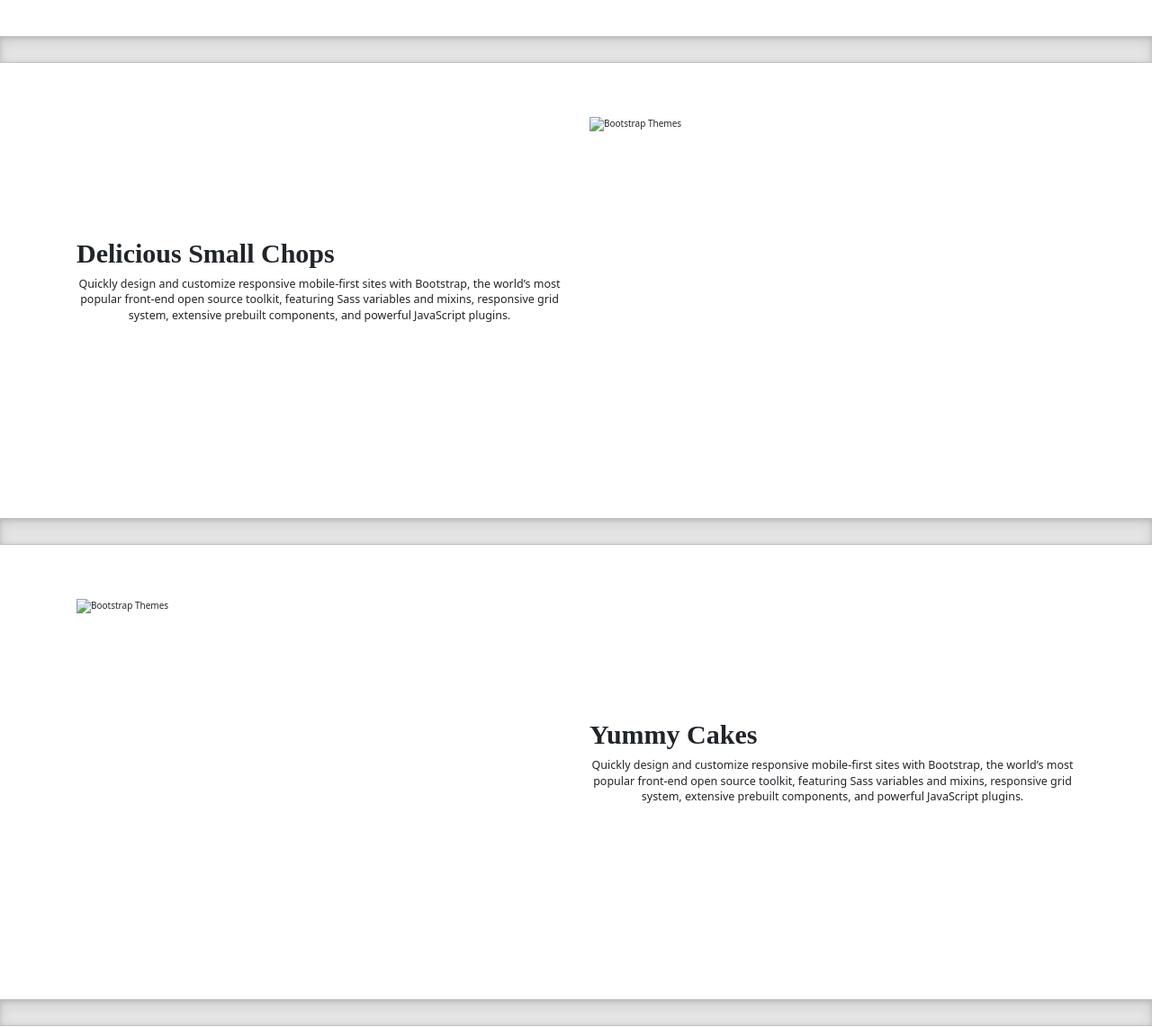
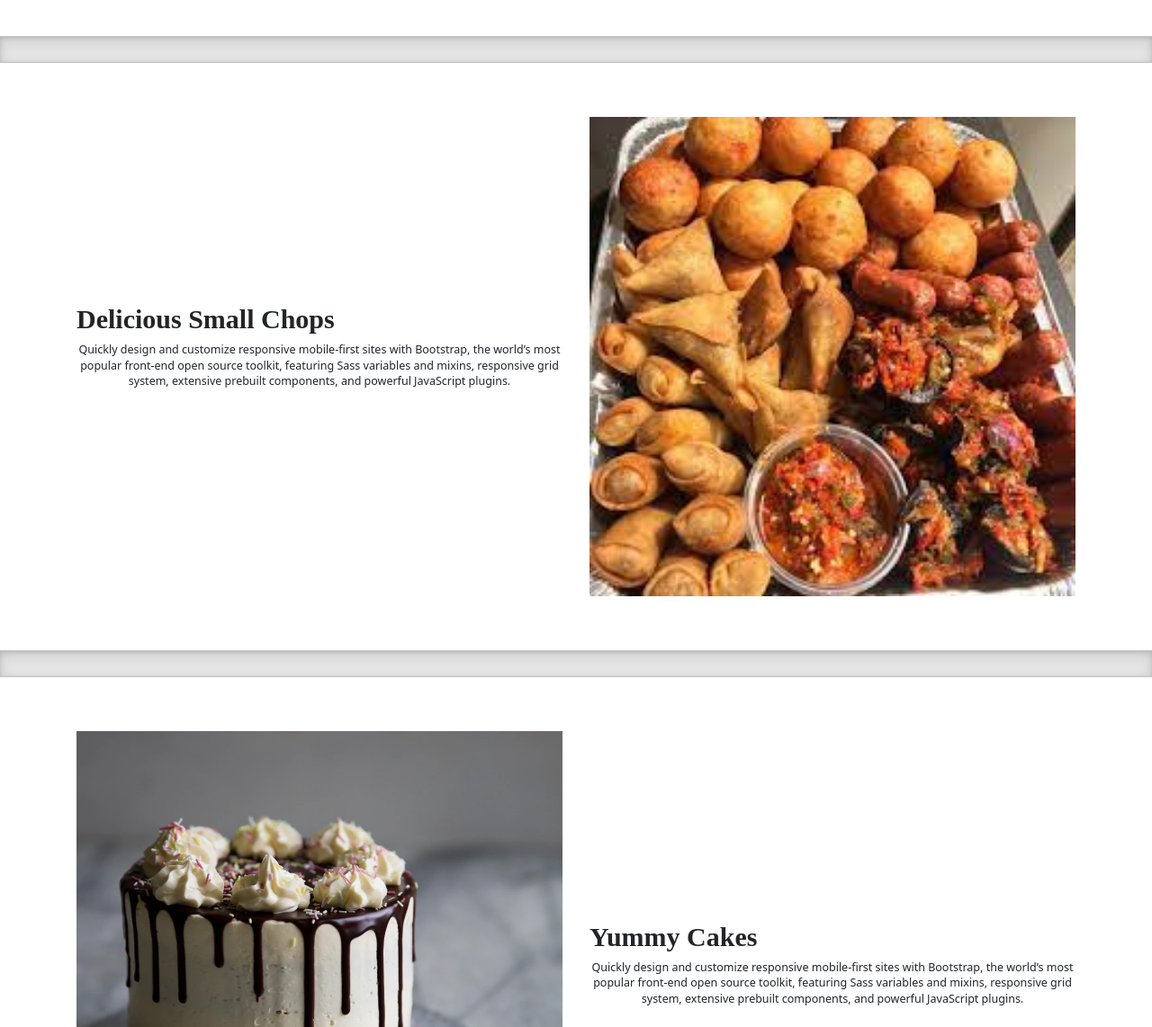
Before and after one commit to AyomideDeborah/AyomideDeborah.github.io, a plain HTML site: page index.html in a window 1280 px wide. Shown: the part 2080-3222 px from the top of the page at 90% size. Drawn offline with nearby package versions, Linux system fonts and the light colour scheme; files that its build step writes are made by us from their sources; files whose address does not match are found by name; a web font is replaced by a local one.

Commit message:
Update index.html

```diff
--- a/index.html
+++ b/index.html
@@ -11,7 +11,7 @@
 <link rel="preconnect" href="https://fonts.gstatic.com" crossorigin>
 <link href="https://fonts.googleapis.com/css2?family=Splash&family=The+Nautigal:wght@700&display=swap" rel="stylesheet">
 
-    <link rel="stylesheet" href="bootstrap/css/bootstrap.min.css">
+    <link rel="stylesheet" href="bootstrap.min.css">
     <link rel="stylesheet" href="styles.css">
 
     <link href="https://cdn.jsdelivr.net/npm/bootstrap@5.1.3/dist/css/bootstrap.min.css" rel="stylesheet">
@@ -92,7 +92,7 @@
   <div class="container col-xxl-8 px-4 py-5">
     <div class="row flex-lg-row-reverse align-items-center g-5 py-5">
       <div class="col-10 col-sm-8 col-lg-6">
-        <img src="img/smallchops.jpeg" class="d-block mx-lg-auto img-fluid" alt="Bootstrap Themes" width="700" height="500" loading="lazy">
+        <img src="smallchops.jpeg" class="d-block mx-lg-auto img-fluid" alt="Bootstrap Themes" width="700" height="500" loading="lazy">
       </div>
       <div class="col-lg-6">
         <h1 class="display-5 fw-bold lh-1 mb-3">Delicious Small Chops</h1>
@@ -112,7 +112,7 @@
       </div>
 
       <div class="col-10 col-sm-8 col-lg-6">
-        <img src="img/yummy cake.webp" class="d-block mx-lg-auto img-fluid" alt="Bootstrap Themes" width="700" height="500" loading="lazy">
+        <img src="yummy cake.webp" class="d-block mx-lg-auto img-fluid" alt="Bootstrap Themes" width="700" height="500" loading="lazy">
       </div>
 
     </div>
@@ -123,7 +123,7 @@
   <div class="container col-xxl-8 px-4 py-5">
     <div class="row flex-lg-row-reverse align-items-center g-5 py-5">
       <div class="col-10 col-sm-8 col-lg-6">
-        <img src="img/money cake.jpeg" class="d-block mx-lg-auto img-fluid" alt="Bootstrap Themes" width="700" height="500" loading="lazy">
+        <img src="money cake.jpeg" class="d-block mx-lg-auto img-fluid" alt="Bootstrap Themes" width="700" height="500" loading="lazy">
       </div>
       <div class="col-lg-6">
         <h1 class="display-5 fw-bold lh-1 mb-3">Money Cake</h1>
@@ -143,7 +143,7 @@
       </div>
 
       <div class="col-10 col-sm-8 col-lg-6">
-        <img src="img/money flower bouquet.jpeg" class="d-block mx-lg-auto img-fluid" alt="Bootstrap Themes" width="700" height="500" loading="lazy">
+        <img src="money flower bouquet.jpeg" class="d-block mx-lg-auto img-fluid" alt="Bootstrap Themes" width="700" height="500" loading="lazy">
       </div>
 
     </div>
@@ -154,7 +154,7 @@
   <div class="container col-xxl-8 px-4 py-5">
     <div class="row flex-lg-row-reverse align-items-center g-5 py-5">
       <div class="col-10 col-sm-8 col-lg-6">
-        <img src="img/Gift set.jpeg" class="d-block mx-lg-auto img-fluid" alt="Bootstrap Themes" width="700" height="500" loading="lazy">
+        <img src="Gift set.jpeg" class="d-block mx-lg-auto img-fluid" alt="Bootstrap Themes" width="700" height="500" loading="lazy">
       </div>
       <div class="col-lg-6">
         <h1 class="display-5 fw-bold lh-1 mb-3">Personalized Gifts and Gift Boxes</h1>
@@ -170,6 +170,6 @@
  </footer>
 
  <!--JavaScript-->
- <script src="bootstrap/js/bootstrap.min.js"></script>
+ <script src="bootstrap.min.js"></script>
   </body>
 </html>
```
